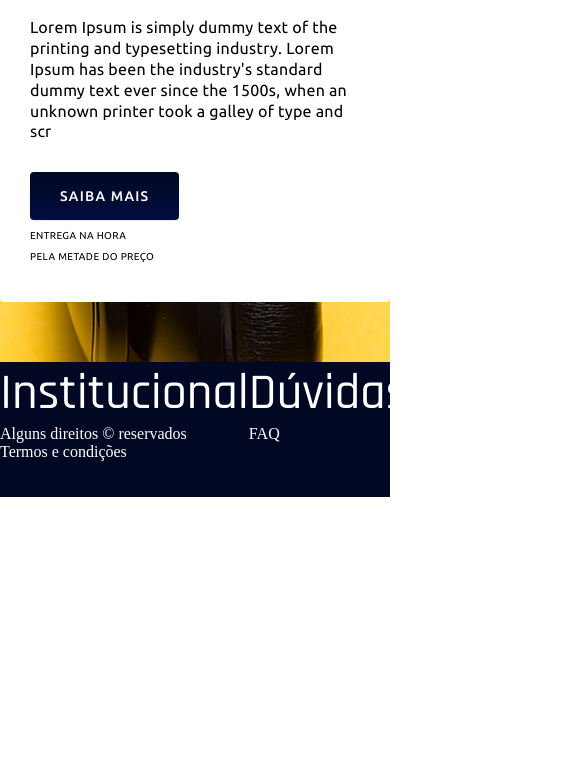
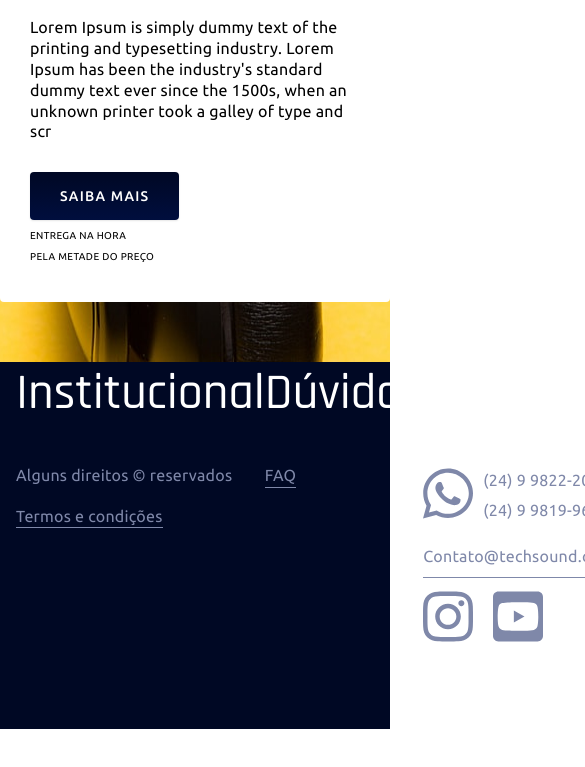
Before and after one commit to brenddonandrade/Tech-Sound, a plain HTML site: page index.html in a window 390 px wide. Shown: the part 2483-3250 px from the top of the page, 585 px wide, since content can reach past the window. After the commit the page ends 3212 px from the top, so only its background shows below. Drawn offline with Linux system fonts and the light colour scheme.

Commit message:
:package: feita a parte de footer faltando a responsividade

```diff
--- a/css/global/footer.css
+++ b/css/global/footer.css
@@ -6,4 +6,85 @@
 .footer {
   display: grid;
   grid-template-columns: repeat(4, 1fr);
+  padding: 0px 16px;
+  align-items: start;
 }
+
+.footer > div {
+  margin-bottom: 60px;
+  display: grid;
+  justify-content: center;
+}
+
+.footer h3 {
+  margin-bottom: 40px;
+}
+
+.footer ul li + li {
+  margin-top: 20px;
+}
+.footer li {
+  color: var(--cor-c8);
+}
+
+.footer a {
+  color: var(--cor-c8);
+}
+
+.footer li a {
+  display: inline-block;
+  position: relative;
+}
+
+.footer li a::after {
+  display: inline-block;
+  content: '';
+  width: 100%;
+  height: 1px;
+  bottom: -2px;
+  left: 0;
+  background: var(--cor-c8);
+  position: absolute;
+}
+
+.footer-contato {
+  display: grid;
+}
+
+.footer-contato > div {
+  margin-bottom: 20px;
+}
+
+.footer-contato > a {
+  padding-bottom: 10px;
+  border-bottom: 1px solid var(--cor-c8);
+}
+
+.footer-contato > div:last-child {
+  margin-top: 10px;
+}
+
+.footer-contato h3 + div {
+  display: flex;
+  gap: 10px;
+}
+
+.number {
+  display: grid;
+  grid-template-rows: 1fr 1fr;
+  align-items: center;
+}
+
+.redes {
+  display: flex;
+  align-items: center;
+  gap: 20px;
+}
+
+.footer-icon {
+  max-width: 50px;
+}
+
+.footer-icon img {
+  width: 100%;
+}
--- a/css/global/global.css
+++ b/css/global/global.css
@@ -9,10 +9,6 @@ html {
   scroll-behavior: smooth;
 }
 
-body {
-  margin-bottom: 600px;
-}
-
 ul {
   list-style-type: none;
 }
--- a/css/home/equipe.css
+++ b/css/home/equipe.css
@@ -12,8 +12,7 @@
 .equipe h1 {
   grid-column: 1/-1;
   text-align: center;
-  margin-top: 60px;
-  margin-bottom: 60px;
+  margin-top: 40px;
 }
 
 .equipe-img {
--- a/index.html
+++ b/index.html
@@ -127,37 +127,44 @@
 
   <footer class="footer-bg">
     <section class="footer conteiner">
-      <div>
+      <div class="cor-c8">
         <h3 class="font-1-l">Institucional</h3>
-        <ul>
+        <ul class="font-2-l-a">
           <li>Alguns direitos © reservados</li>
-          <li><a href="">Termos e condições</a></li>
+          <li><a href="./termos-e-condicoes.html" target="_blank">Termos e condições</a></li>
         </ul>
       </div>
       <div>
         <h3 class="font-1-l">Dúvidas</h3>
-        <ul>
-          <li><a href="">FAQ</a></li>
+        <ul class="font-2-l-a">
+          <li><a href="./faq.html" target="_blank">FAQ</a></li>
         </ul>
       </div>
-      <div>
+      <div class="footer-contato">
         <h3 class="font-1-l">Contato</h3>
-        <div class="contato-content">
-          <div class="img-whats"><img src="" alt=""></div>
-          <a href="">(24) 9 9822-2059</a>
-          <a href="">(24) 9 9819-9636</a>
+        <div>
+          <div class="footer-icon"><img src="./img/icones/whatsapp-brands.svg" alt=""></div>
+          <div class="number">
+            <a class="font-2-l-a" href="">(24) 9 9822-2059</a>
+            <a class="font-2-l-a" href="">(24) 9 9819-9636</a>
+          </div>
         </div>
-        <a href="">Contato@techsound.com</a>
+        <a class="font-2-l-a" href="">Contato@techsound.com</a>
         <div class="redes">
-
+          <a href="https://www.instagram.com/techsoundinfo/" target="_blank">
+            <div class="footer-icon"><img src="./img/icones/instagram-brands.svg" alt=""></div>
+          </a>
+          <a href="">
+            <div class="footer-icon"><img src="./img/icones/youtube-square-brands.svg" alt=""></div>
+          </a>
         </div>
       </div>
       <div>
         <h3 class="font-1-l">Relacionados</h3>
-        <ul>
-          <li><a href="">Serviços</a></li>
-          <li><a href="">Bazar</a></li>
-          <li><a href="">Contato</a></li>
+        <ul class="font-2-l-a">
+          <li><a href="./servicos.html" target="_blank">Serviços</a></li>
+          <li><a href="./bazar.html" target="_blank">Bazar</a></li>
+          <li><a href="./contato.html" target="_blank">Contato</a></li>
         </ul>
       </div>
 
```
Also changed, not shown: bazar.html (added), contato.html (added), faq.html (added), img/icones/instagram-brands.svg (added), img/icones/whatsapp-brands.svg (added), img/icones/youtube-square-brands.svg (added), servicos.html (added), termos-e-condicoes.html (added).
